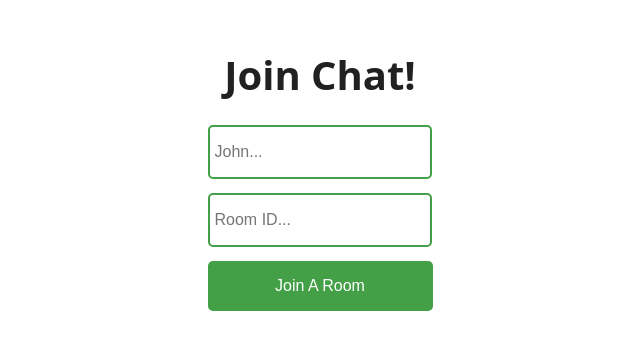
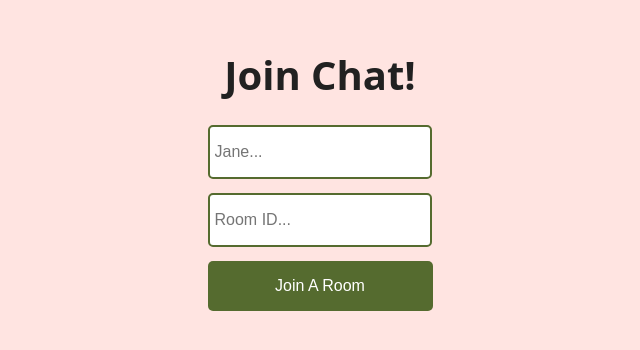
Before and after one commit to nokerenee/client_new, a React (Create React App) app: page / in a window 1280 px wide. Shown: the part 238-588 px from the top of the page, without its empty margins (320-960 px from the left). Built offline with nearby package versions, Linux system fonts and the light colour scheme; no server answers.

Commit message:
updates to styling

```diff
--- a/src/App.css
+++ b/src/App.css
@@ -1,7 +1,7 @@
 .App {
   width: 100vw;
   height: 100vh;
-  background: #fff;
+  background: mistyrose;
   color: #212121;
   font-family: "Open Sans", sans-serif;
   display: grid;
@@ -27,7 +27,7 @@ body {
   width: 210px;
   height: 40px;
   margin: 7px;
-  border: 2px solid #43a047;
+  border: 2px solid darkolivegreen;
   border-radius: 5px;
   padding: 5px;
   font-size: 16px;
@@ -41,9 +41,10 @@ body {
   border-radius: 5px;
   padding: 5px;
   font-size: 16px;
-  background: #43a047;
+  background-color: darkolivegreen;
   color: #fff;
   cursor: pointer;
+  transition: color 0.3s ease-in-out; /* Smooth transition on hover */
 }
 
 .joinChatContainer button:hover {
@@ -120,6 +121,7 @@ body {
 
 #you .message-content {
   justify-content: flex-end;
+  background-color: darkseagreen;
 }
 
 #you .message-meta {
@@ -133,7 +135,7 @@ body {
 
 #other .message-content {
   justify-content: flex-start;
-  background-color: cornflowerblue;
+  background-color: skyblue;
 }
 
 #other .message-meta {
@@ -181,10 +183,12 @@ body {
   outline: none;
   font-size: 25px;
   color: lightgray;
+  background-color: white;
 }
 
 .chat-window .chat-footer button:hover {
-  color: #43a047;
+  color: salmon;
+  transition: color 0.3s ease-in-out;
 }
 .hide {
   opacity: 0 !important;
--- a/src/App.js
+++ b/src/App.js
@@ -32,7 +32,7 @@ console.log("appp")
           <h3>Join Chat!</h3>
           <input
             type="text"
-            placeholder="John..."
+            placeholder="Jane..."
             onChange={(event) => {
               setUsername(event.target.value);
             }}
```
